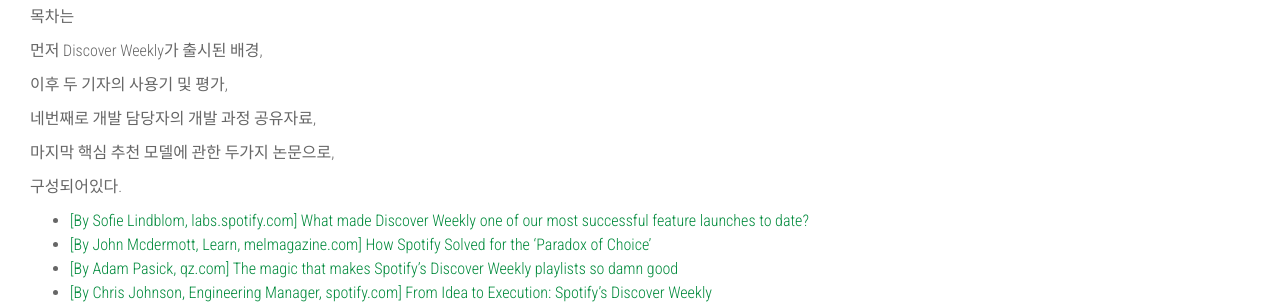
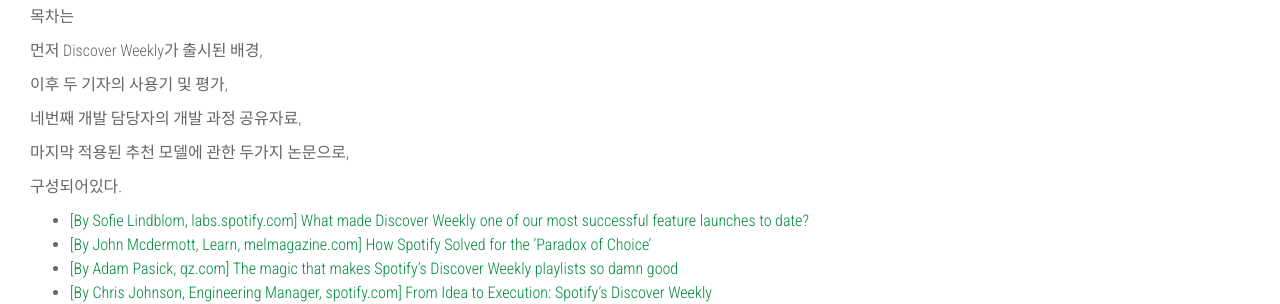
Before and after one commit to deepnsoul/blog, a Jekyll site: the page built from _posts/2017-03-24-databusiness-02.markdown, in a window 1280 px wide. Shown: the part 277-581 px from the top of the page. Built offline with Jekyll 4.4.1, drawn with Linux system fonts in a browser that asks for light colours; nearby versions of some CDN libraries.

Commit message:
change post contents

```diff
--- a/_posts/2017-03-24-databusiness-02.markdown
+++ b/_posts/2017-03-24-databusiness-02.markdown
@@ -14,9 +14,9 @@
 
 이후 두 기자의 사용기 및 평가,
 
-네번째로 개발 담당자의 개발 과정 공유자료,
+네번째 개발 담당자의 개발 과정 공유자료,
 
-마지막 핵심 추천 모델에 관한 두가지 논문으로,
+마지막 적용된 추천 모델에 관한 두가지 논문으로,
 
 구성되어있다.
 
```
